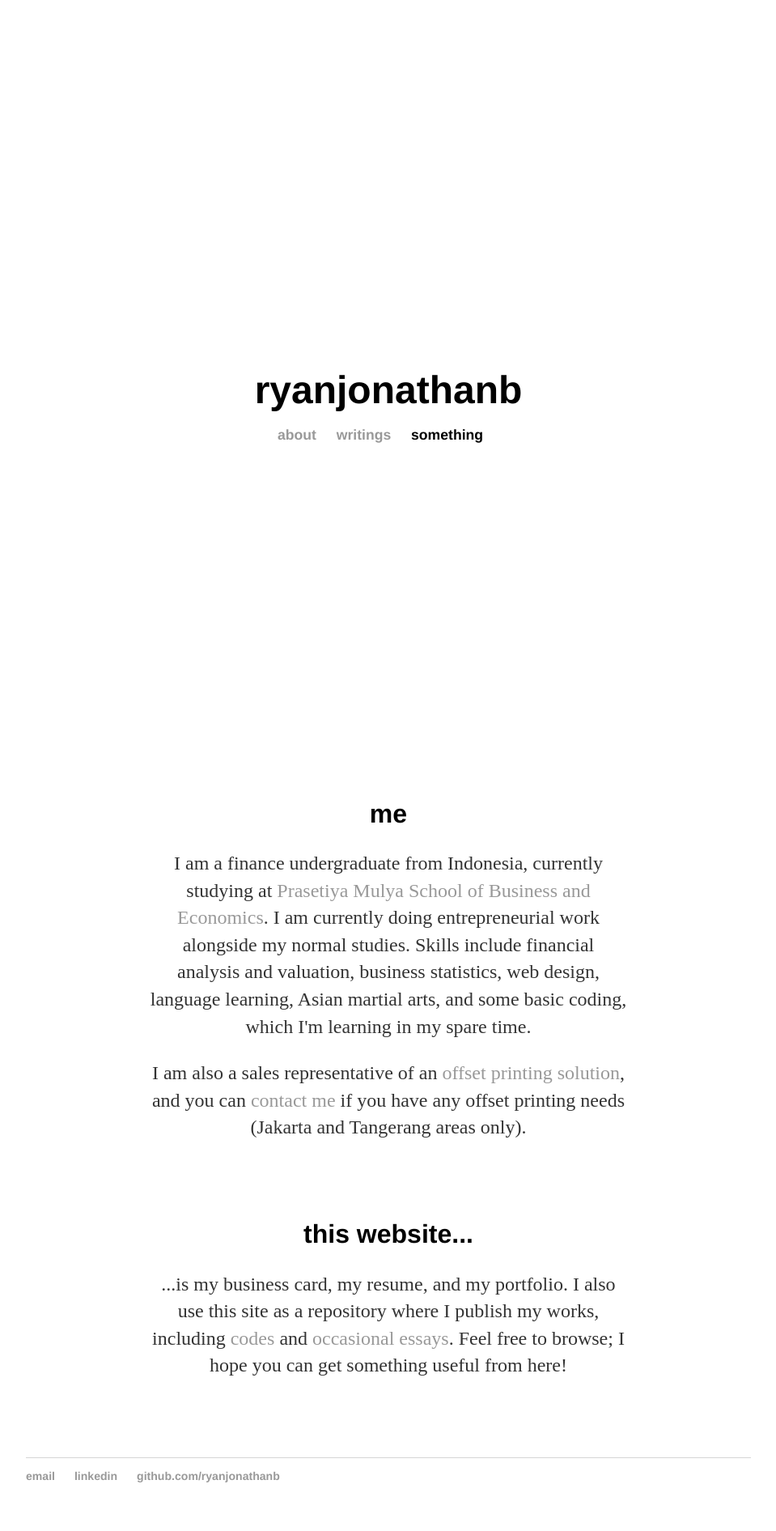
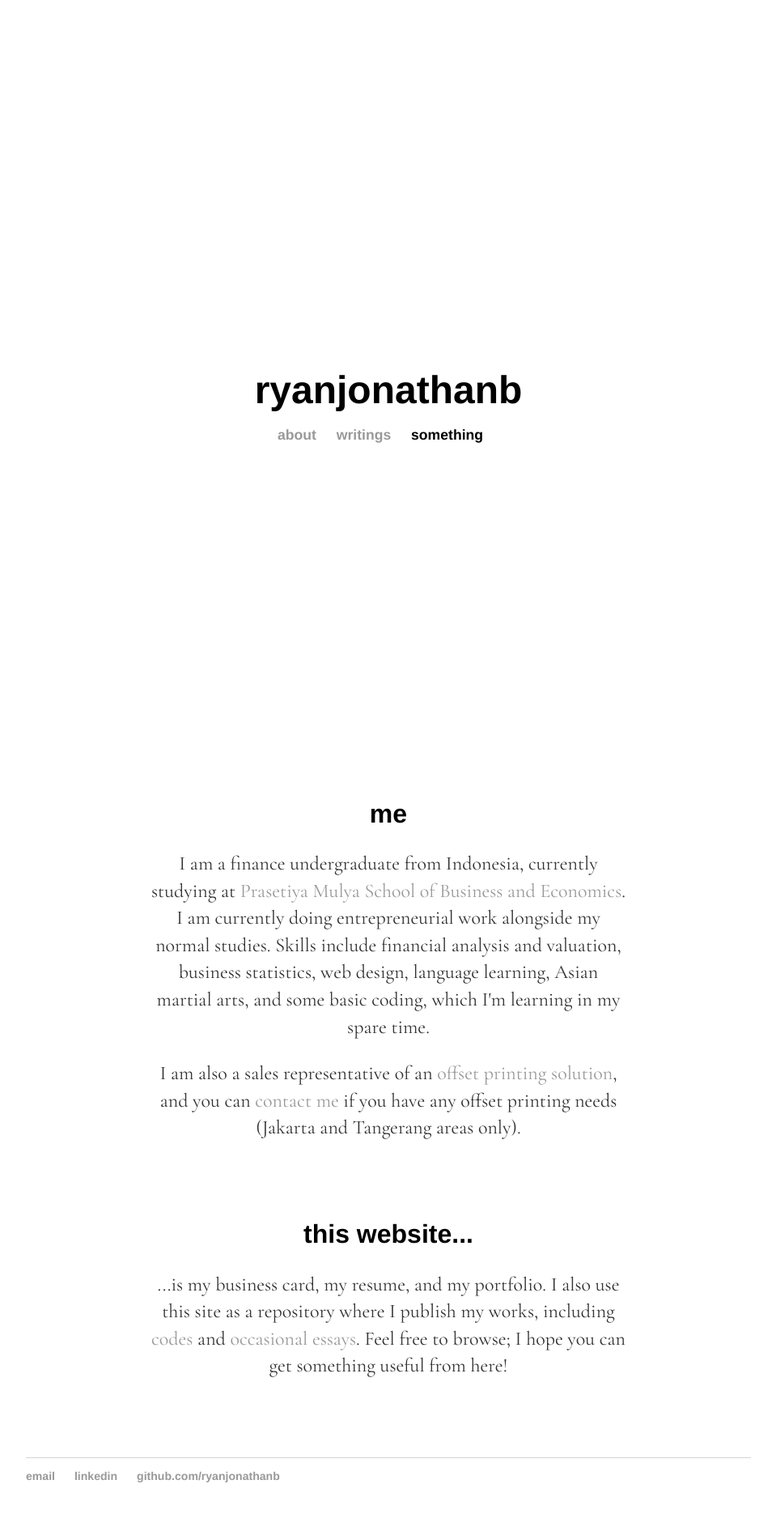
Before and after one commit to ryanjonathanb/ryanjonathanb.github.io, a Jekyll site: the page built from index.html, in a window 1280 px wide. Shown: the whole page at 81% size, without its empty margins (160-1119 px from the left). Built offline with Jekyll 4.4.1, drawn with Linux system fonts in a browser that asks for light colours.

Commit message:
cormorant garamond

```diff
--- a/_layouts/homepage.html
+++ b/_layouts/homepage.html
@@ -1,6 +1,7 @@
 <!DOCTYPE html>
 	<html>
 		<head>
+			<link href="https://fonts.googleapis.com/css?family=Cormorant+Garamond" rel="stylesheet">
 			<title>{{ page.title }}</title>
 			<!-- link to main stylesheet -->
 			<link rel="stylesheet" type="text/css" href="/style.css">
--- a/_layouts/post.html
+++ b/_layouts/post.html
@@ -2,9 +2,7 @@
 layout: default
 ---
 <head>
-	<style>
-	@import 'https://fonts.googleapis.com/css?family=Cormorant+Garamond';
-	</style>
+	<link href="https://fonts.googleapis.com/css?family=Cormorant+Garamond" rel="stylesheet">
 	<title>{{ page.title }} - ryanjonathanb</title>
 </head>
 <h1>{{ page.title }}</h1>
```
Also changed, not shown: 1 other file.
